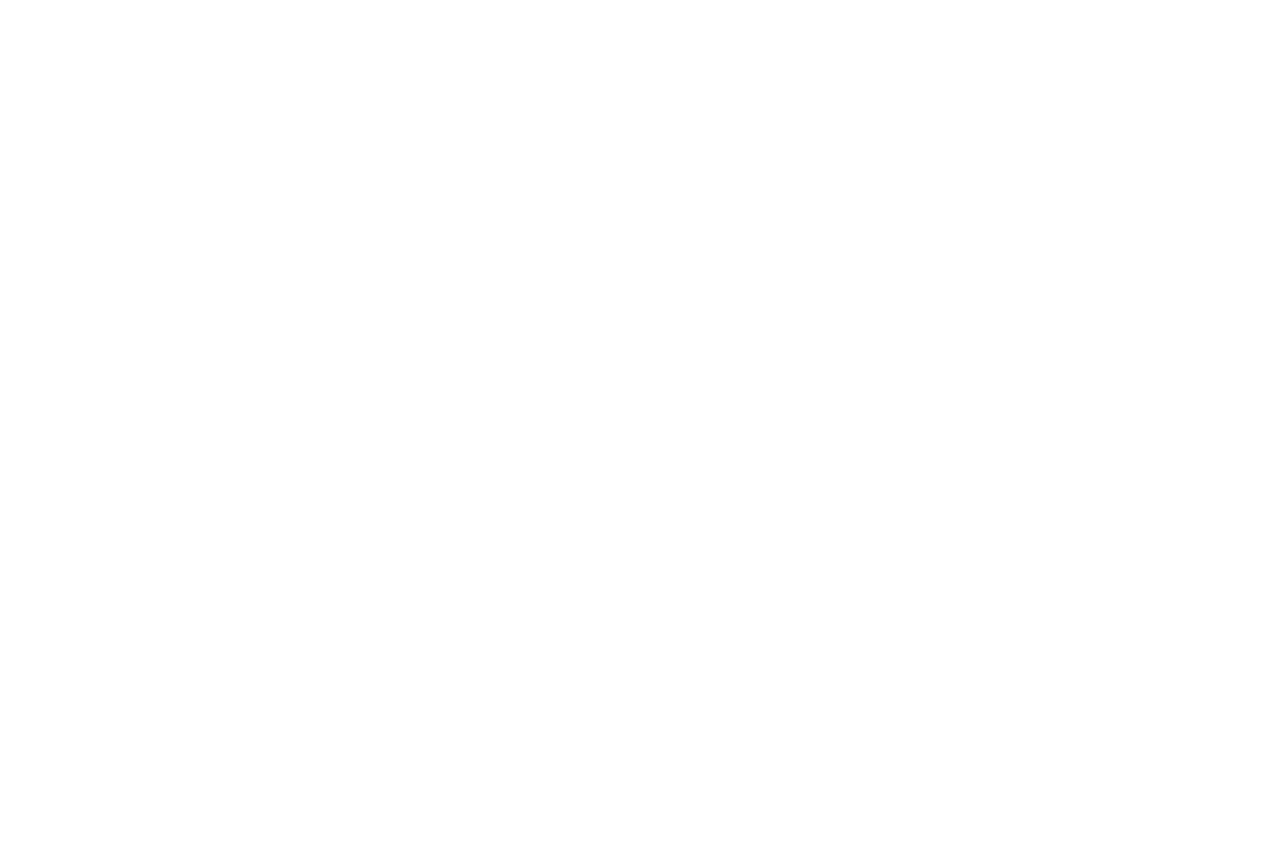
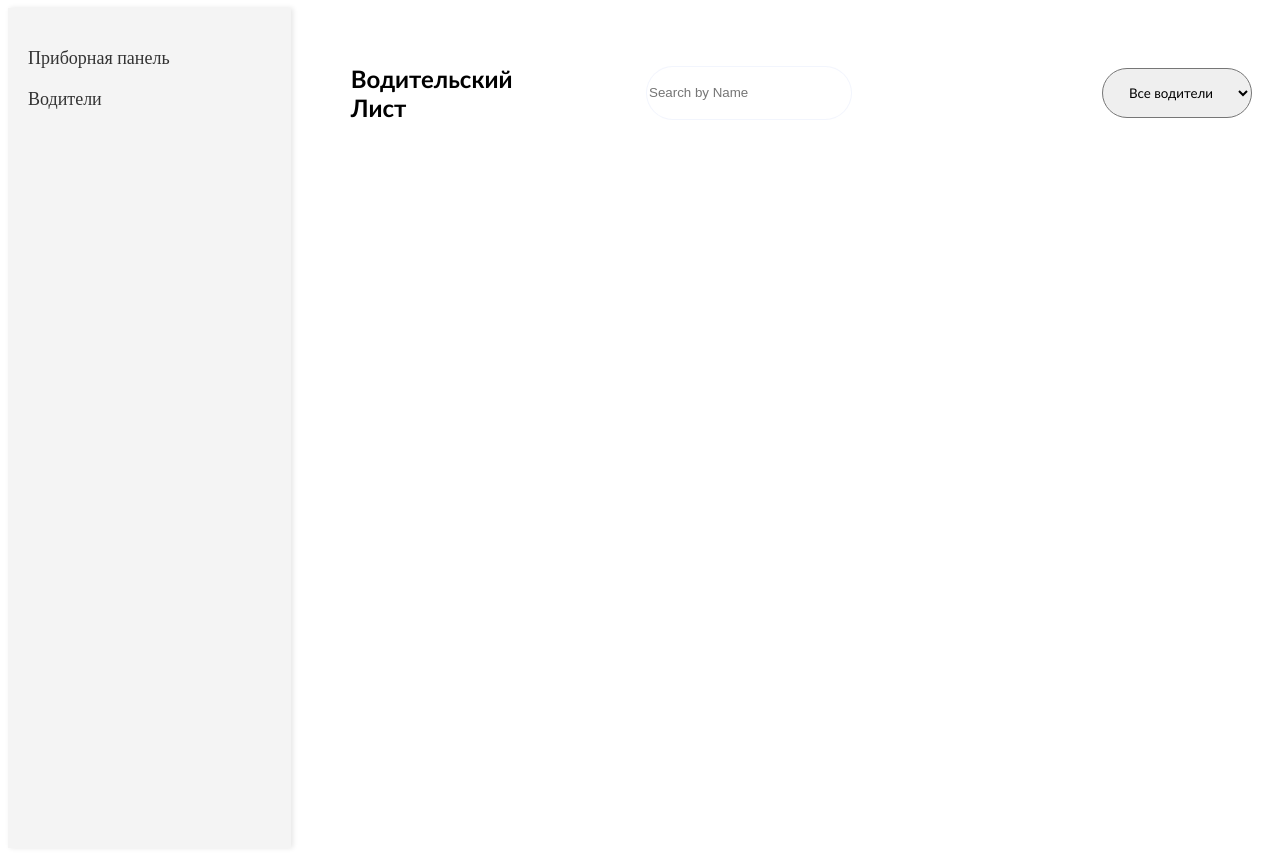
Before and after one commit to TIMMUZY/visionTaxi, a React (Create React App) app: page /driver in a window 1280 px wide. Before the commit this address had no page. Before the commit the page ends 800 px from the top, so only its background shows below. Built offline with nearby package versions, Linux system fonts and the light colour scheme.

Commit message:
firstattempt

```diff
--- a/src/componets/Menu/Menu.jsx
+++ b/src/componets/Menu/Menu.jsx
@@ -1,15 +1,11 @@
 import React from 'react'
+import { Link } from 'react-router-dom'
 import classes from './Menu.module.scss'
-import { Link } from 'react-router-dom'
 
-const Menu = () => {
+const Menu = ({ to, label }) => {
   return (
-    <div className={classes.Menu}>
-      <nav className={classes.heady}>
-        <div>
-          <Link to='/'>Приборная понель</Link>
-        </div>
-      </nav>
+    <div className={classes.menu}>
+      <Link to={to}>{label}</Link>
     </div>
   )
 }
--- a/src/componets/Menu/Menu.module.scss
+++ b/src/componets/Menu/Menu.module.scss
@@ -1,8 +1,21 @@
-.Menu {
-  width: 25%;
-  height: 860px;
-  background-color: black;
-  padding: 0;
-  margin: 0;
-  box-sizing: border-box;
+// .Menu {
+//   width: 25%;
+//   height: 860px;
+//   background-color: black;
+//   padding: 0;
+//   margin: 0;
+//   box-sizing: border-box;
+// }
+.menu {
+  margin: 20px 0;
 }
+
+.menu a {
+  text-decoration: none;
+  color: #333;
+  font-size: 18px;
+}
+
+.menu a:hover {
+  color: #007bff;
+}
--- /dev/null
+++ b/src/componets/Sidebar/Sidebar.jsx
@@ -0,0 +1,13 @@
+import Menu from '../Menu/Menu'
+import classes from '../Sidebar/Sidebar.module.scss'
+
+const Sidebar = () => {
+  return (
+    <div className={classes.sidebar}>
+      <Menu to="/" label="Приборная панель" />
+      <Menu to="/driver" label="Водители" />
+    </div>
+  )
+}
+
+export default Sidebar
--- /dev/null
+++ b/src/componets/Sidebar/Sidebar.module.scss
@@ -0,0 +1,7 @@
+.sidebar {
+  width: 250px;
+  height: 100vh;
+  background-color: #f4f4f4;
+  padding: 20px;
+  box-shadow: 2px 0 5px rgba(0,0,0,0.1);
+}
--- /dev/null
+++ b/src/pages/driver-list/DriverList.jsx
@@ -0,0 +1,38 @@
+import React from 'react'
+import classes from "./DriverList.module.scss"
+
+
+
+const DriverList = () => {
+  return (
+     <div >
+            <div>
+                <ul  className={classes.regist}>
+                    <li>
+                        <h2 className={classes.title}>Водительский Лист</h2>
+                    </li>
+                    <li>
+                        <input className={classes.input} type="text" placeholder='Search by Name'/>
+                    </li>
+                    <li>
+                    <label  >
+                        <select className={classes.boxTitle}>
+                            <option className={classes.zagolovok} value="">Все водители</option>
+                            <option  value="">Эконом</option>
+                            <option  value="">Комфорт</option>
+                            <option  value="">Бизнес</option>
+                            <option  value="">Минивен</option>
+                            <option  value="">Грузовой</option>
+                            <option  value="">Доставка</option>
+                        </select>
+                    </label>
+                    </li>
+                </ul>
+            </div>
+
+
+     </div>
+  )
+}
+
+export default DriverList
--- /dev/null
+++ b/src/pages/driver-list/DriverList.module.scss
@@ -0,0 +1,28 @@
+.regist{
+    display: flex;
+    align-items: center;
+    gap: 100px;
+    list-style: none;
+}
+
+.title{
+    font-family:'Gill Sans', 'Gill Sans MT', Calibri, 'Trebuchet MS', sans-serif;
+}
+
+.input{
+    width: 200px;
+    height: 50px;
+    border-radius: 40px;
+    box-shadow: #F2ECFF;
+    border: 1px solid #0048D90D;
+    box-shadow: 2px 3px 5px 0px rgba(255, 255, 255, 0.941);
+}
+
+.boxTitle{
+    border-radius: 40px;
+    width: 150px;
+    height: 50px;
+    font-family:'Gill Sans', 'Gill Sans MT', Calibri, 'Trebuchet MS', sans-serif;
+    text-align: center;
+    margin-left: 150px;
+}
--- a/src/pages/index.js
+++ b/src/pages/index.js
@@ -1,4 +1,5 @@
 import Navbar from './NavBar/NavBar'
 import StartPage from './StartPage/StartPage'
+import DriverList from './driver-list/DriverList'
 
-export { Navbar, StartPage }
+export { Navbar, StartPage, DriverList }
--- a/src/routes/index.js
+++ b/src/routes/index.js
@@ -1,17 +1,25 @@
 import React from 'react'
 import { BrowserRouter, Routes, Route } from 'react-router-dom'
-import { Menu } from '../componets'
-import { Navbar, StartPage } from '../pages'
+import Sidebar from '../componets/Sidebar/Sidebar'
+import Navbar from '../pages/NavBar/NavBar'
+import StartPage from '../pages/StartPage/StartPage'
+import classes from './style.module.scss'
+import DriverList from '../pages/driver-list/DriverList'
 
 const List = () => {
   return (
     <BrowserRouter>
-      <Routes>
-        <Route path='/' element={<StartPage />} />
-        <Route element={<Navbar />}>
-          <Route path='/menu' element={<Menu />} />
-        </Route>
-      </Routes>
+      <div className={classes.container}>
+        <Sidebar />
+        <div className={classes.content}>
+          <Routes>
+            <Route path='/' element={<StartPage />} />
+              <Route path='/driver' element={<DriverList />} />
+            <Route element={<Navbar />}>
+            </Route>
+          </Routes>
+        </div>
+      </div>
     </BrowserRouter>
   )
 }
--- /dev/null
+++ b/src/routes/style.module.scss
@@ -0,0 +1,8 @@
+.container {
+    display: flex;
+  }
+
+  .content {
+    flex-grow: 1;
+    padding: 20px;
+  }
```
